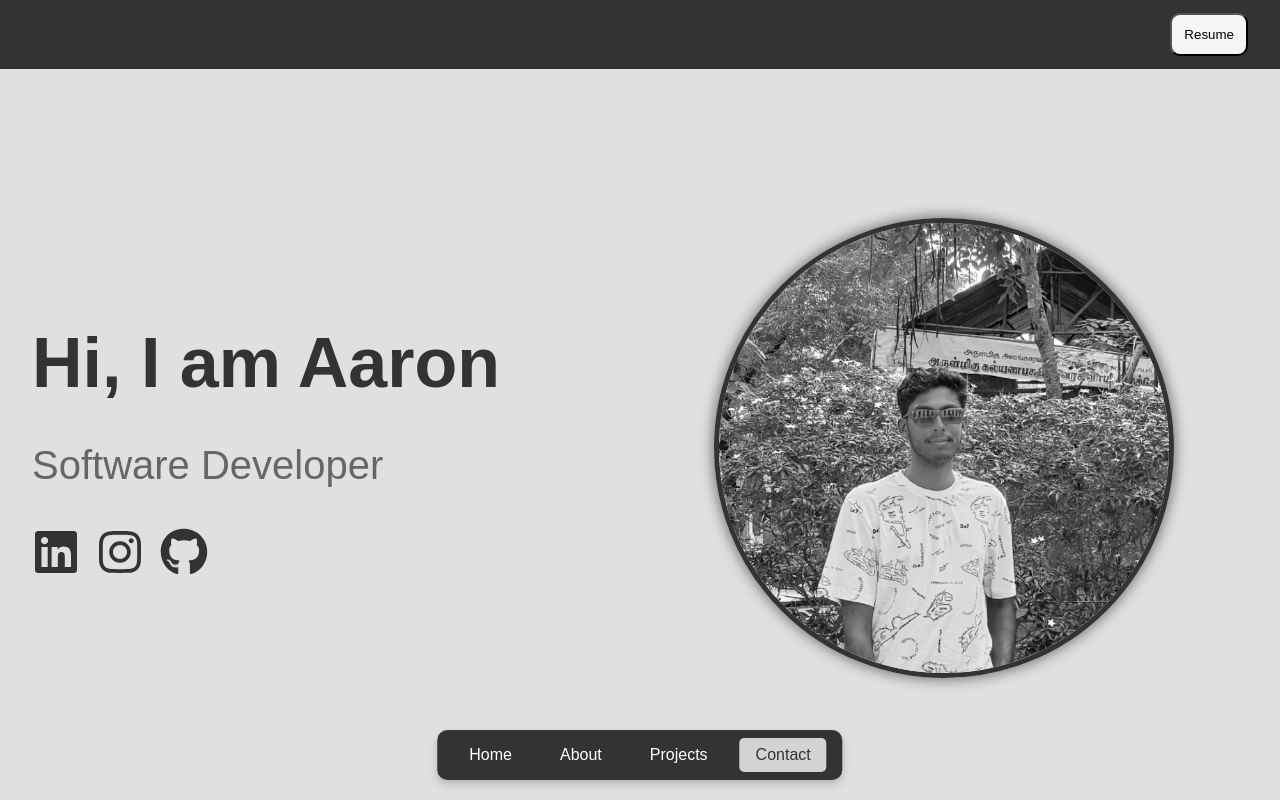
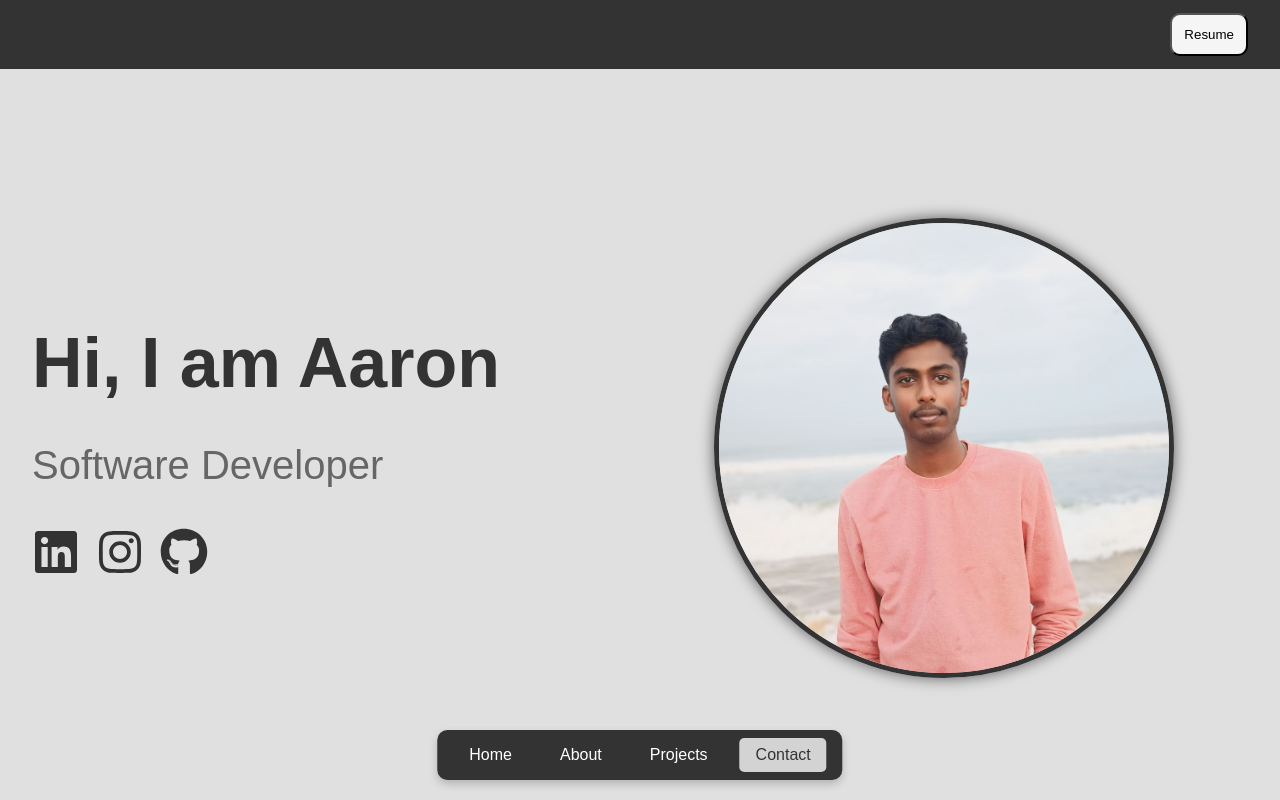
Before and after one commit to aarons2612/Portfolio, a React (Create React App) app: page / in a window 1280 px wide. Shown: the top 800 px of the page. Built offline with nearby package versions, Linux system fonts and the light colour scheme.

Commit message:
Modified

```diff
--- a/src/components/Home.css
+++ b/src/components/Home.css
@@ -56,7 +56,6 @@
   box-shadow: 0 0 15px rgba(0, 0, 0, 0.6); /* Dark grey glow effect */
   overflow: hidden;
   border-radius: 50%;
-  filter: grayscale(100%);
 }
 
 .image-frame img {
```
Also changed, not shown: public/your-photo.jpg.
